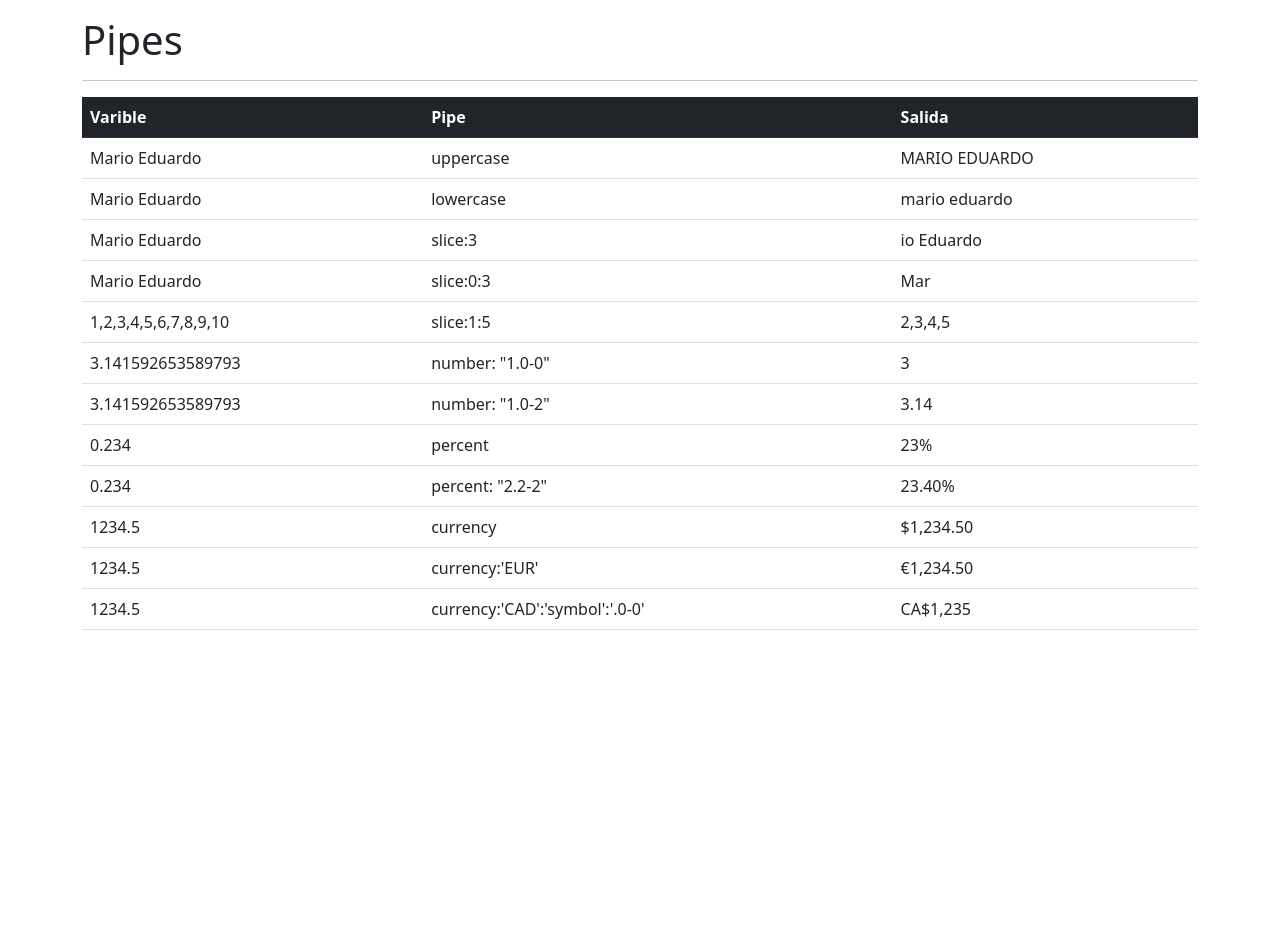
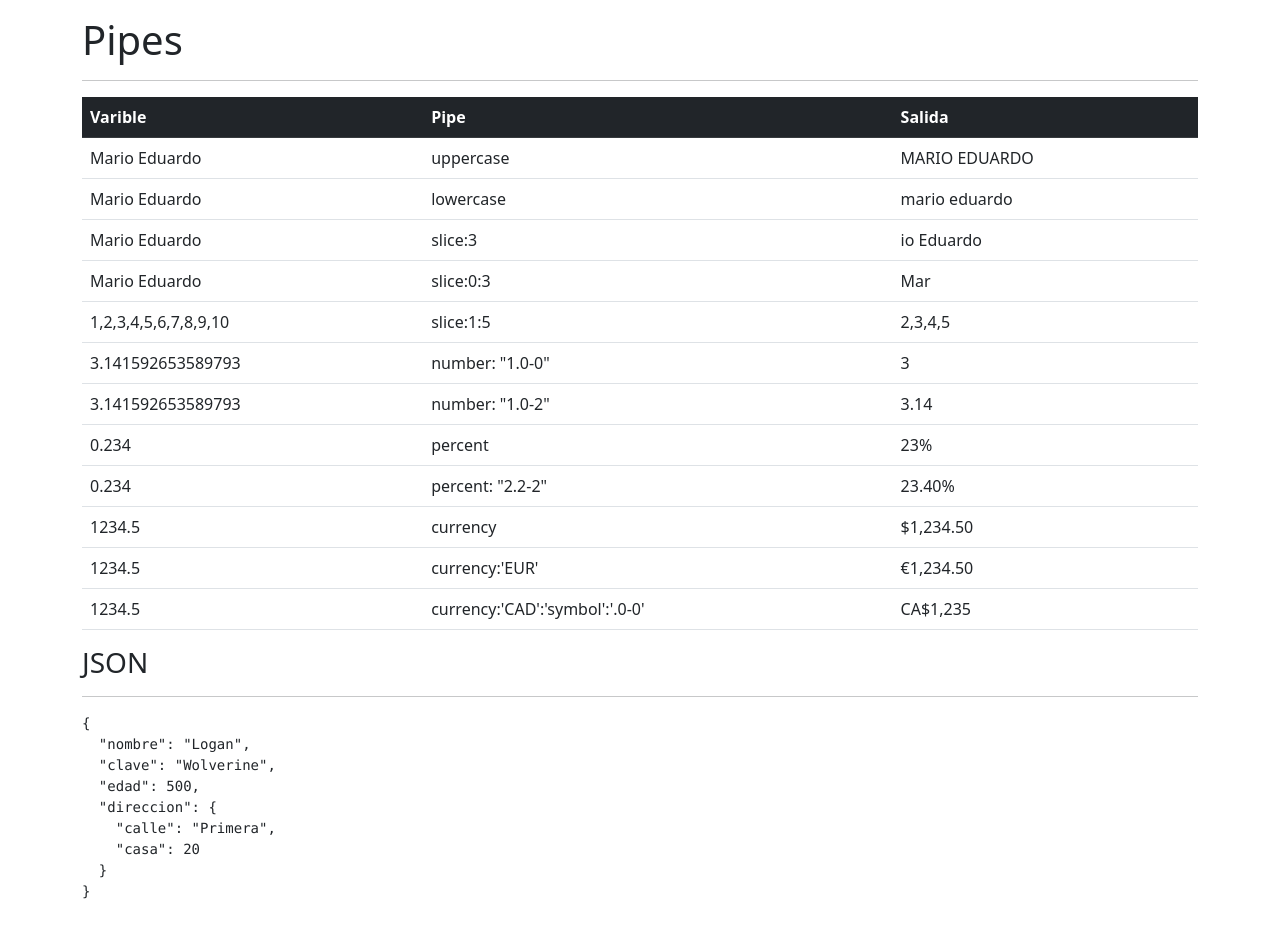
Before and after one commit to MarioEduardoAlvarezTorres/appAngular3, an Angular app: page / in a window 1280 px wide. Shown: the top 938 px of the page. Before the commit the page ends 800 px from the top, so only its background shows below. Built offline with nearby package versions, Linux system fonts and the light colour scheme.

Commit message:
uso de pipe JSON

```diff
--- a/src/app/app.component.html
+++ b/src/app/app.component.html
@@ -74,5 +74,12 @@
         </tr>
       </tbody>
     </table>
+    <h3>JSON</h3>
+    <hr />
+    <div class="row mb-5">
+      <div class="col">
+        <pre>{{ heroe | json }}</pre>
+      </div>
+    </div>
   </div>
 </div>
--- a/src/app/app.component.ts
+++ b/src/app/app.component.ts
@@ -11,4 +11,14 @@
   PI: number = Math.PI;
   porcentaje: number = 0.234;
   salario: number = 1234.5;
+
+  heroe = {
+    nombre: 'Logan',
+    clave: 'Wolverine',
+    edad: 500,
+    direccion: {
+      calle: 'Primera',
+      casa: 20,
+    },
+  };
 }
```
